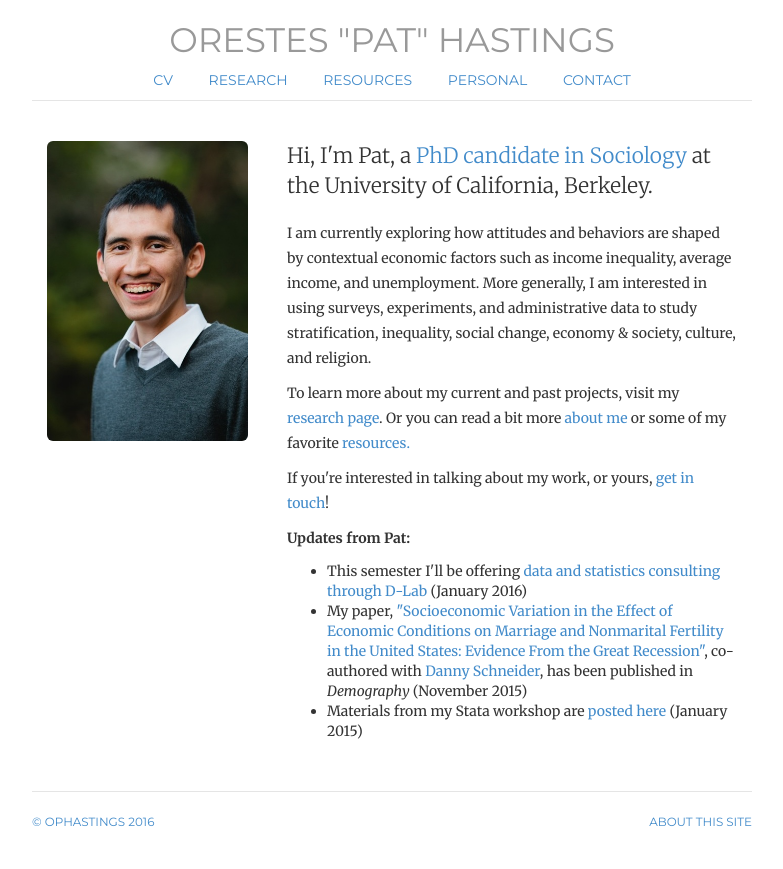
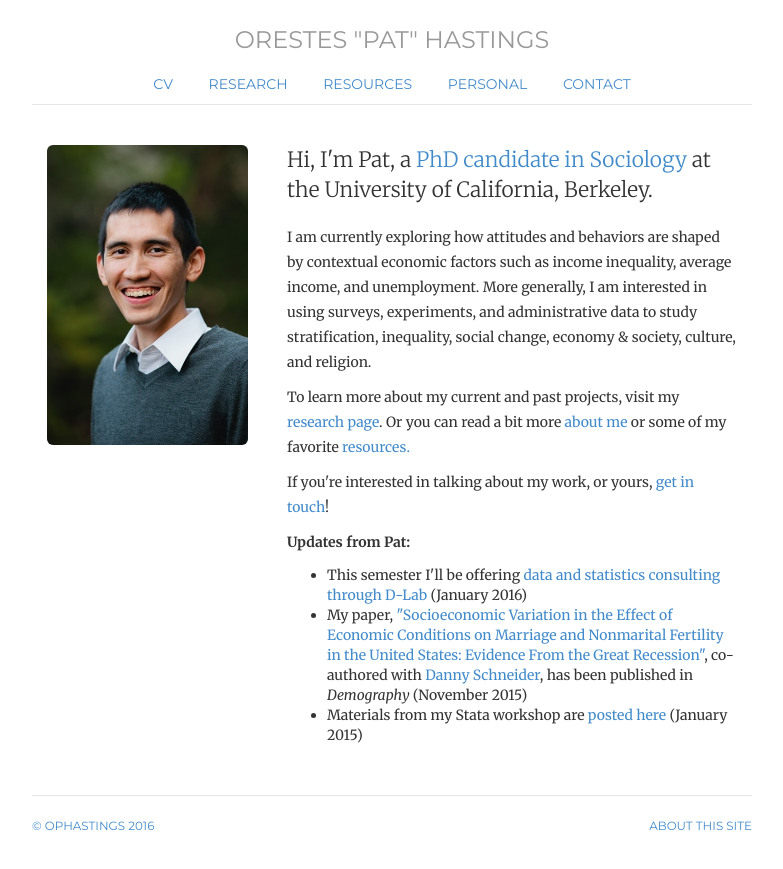
Before and after one commit to ophastings/ophastings.github.io, a Jekyll site: the page built from index.html, in a window 1280 px wide. Shown: the top 869 px of the page, without its empty margins (248-1031 px from the left). Built offline with Jekyll 4.4.1, drawn with Linux system fonts in a browser that asks for light colours; comment, search, counter and statistics services are not loaded.

Commit message:
Update style.css

```diff
--- a/css/style.css
+++ b/css/style.css
@@ -9,7 +9,7 @@
 
 /* Masthead */
 .header { font-family: 'Montserrat', Helvetica, sans-serif; text-transform: uppercase; font-weight: normal; text-align: center; }
-.header h3 {padding-bottom: 0px; font-family: 'Montserrat', Helvetica, sans-serif; text-transform: uppercase; font-weight: normal; text-align: center; font-size: 34px;  }
+.header h3 {padding-bottom: 4px; font-family: 'Montserrat', Helvetica, sans-serif; text-transform: uppercase; font-weight: normal; text-align: center; }
 
 .footer { font-family: 'Montserrat', Helvetica, sans-serif; text-transform: uppercase; font-weight: normal; }
 
```
